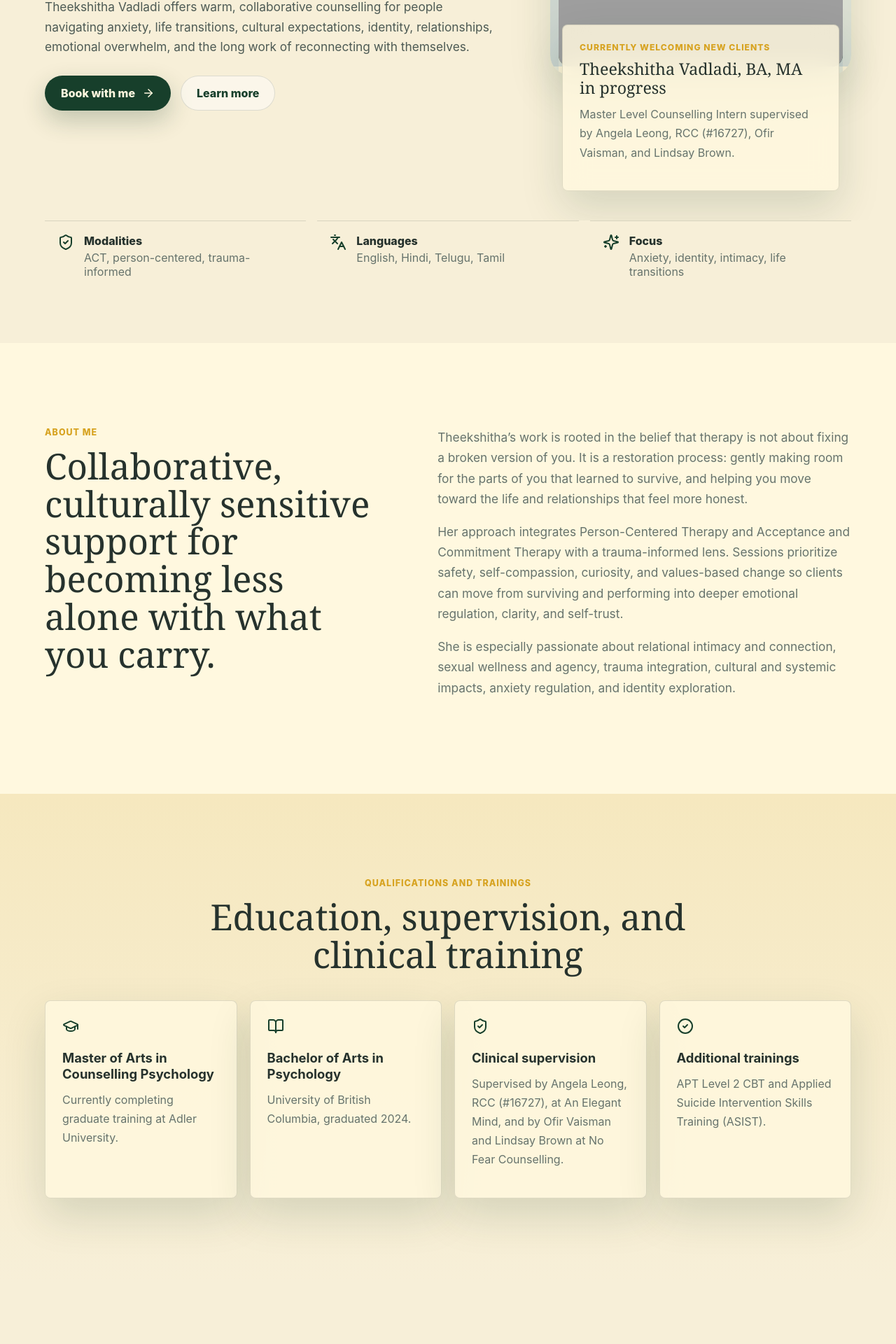
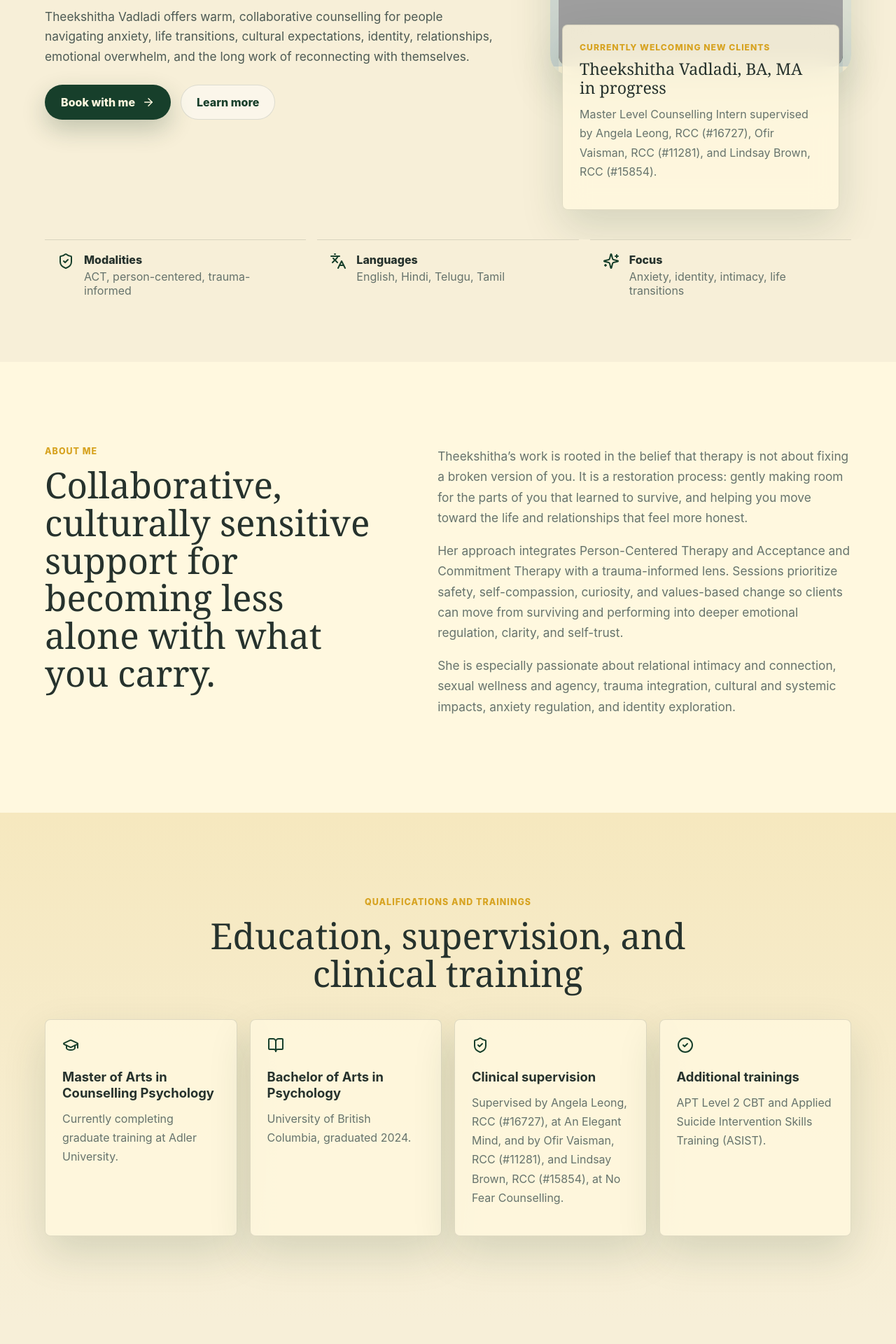
Before and after one commit to yajasmalhotra/unravel-website, a React (Vite) app: page / in a window 1280 px wide. Shown: the part 564-2484 px from the top of the page at 70% size. Built offline with nearby package versions, Linux system fonts and the light colour scheme; grey boxes are pictures that could not be loaded.

Commit message:
Add supervisor RCC numbers

```diff
--- a/src/main.jsx
+++ b/src/main.jsx
@@ -109,7 +109,7 @@ function JsonLd() {
             name: 'Who supervises Theekshitha Vadladi?',
             acceptedAnswer: {
               '@type': 'Answer',
-              text: 'Theekshitha is supervised by Angela Leong at An Elegant Mind Counselling Clinic, and by Ofir Vaisman and Lindsay Brown at No Fear Counselling.',
+              text: 'Theekshitha is supervised by Angela Leong, RCC (#16727), at An Elegant Mind Counselling Clinic, and by Ofir Vaisman, RCC (#11281), and Lindsay Brown, RCC (#15854), at No Fear Counselling.',
             },
           },
           {
@@ -193,7 +193,7 @@ function App() {
               <h2>Theekshitha Vadladi, BA, MA in progress</h2>
               <p>
                 Master Level Counselling Intern supervised by Angela Leong, RCC (#16727),
-                Ofir Vaisman, and Lindsay Brown.
+                Ofir Vaisman, RCC (#11281), and Lindsay Brown, RCC (#15854).
               </p>
             </div>
           </motion.aside>
@@ -268,7 +268,7 @@ function App() {
               <h3>Clinical supervision</h3>
               <p>
                 Supervised by Angela Leong, RCC (#16727), at An Elegant Mind, and by Ofir
-                Vaisman and Lindsay Brown at No Fear Counselling.
+                Vaisman, RCC (#11281), and Lindsay Brown, RCC (#15854), at No Fear Counselling.
               </p>
             </Reveal>
             <Reveal className="qualification-card" delay={0.12}>
```
Also changed, not shown: public/llms.txt.
